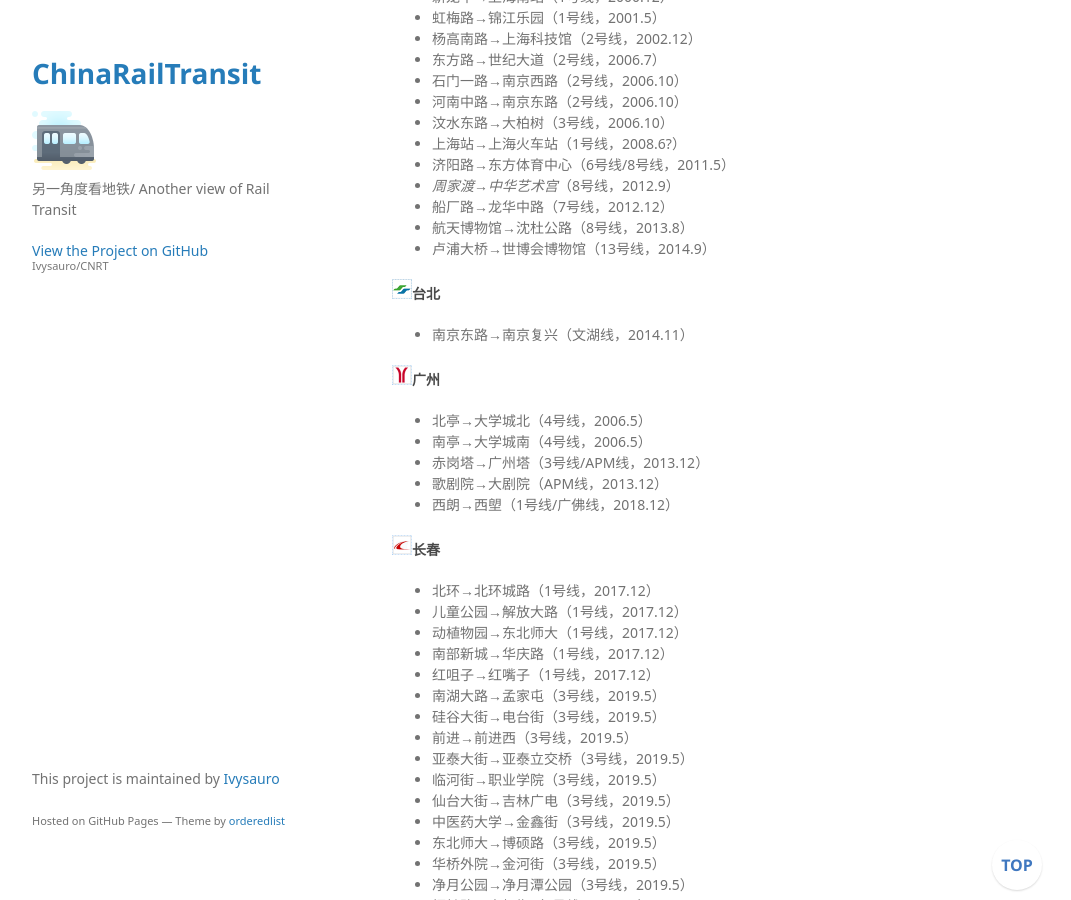
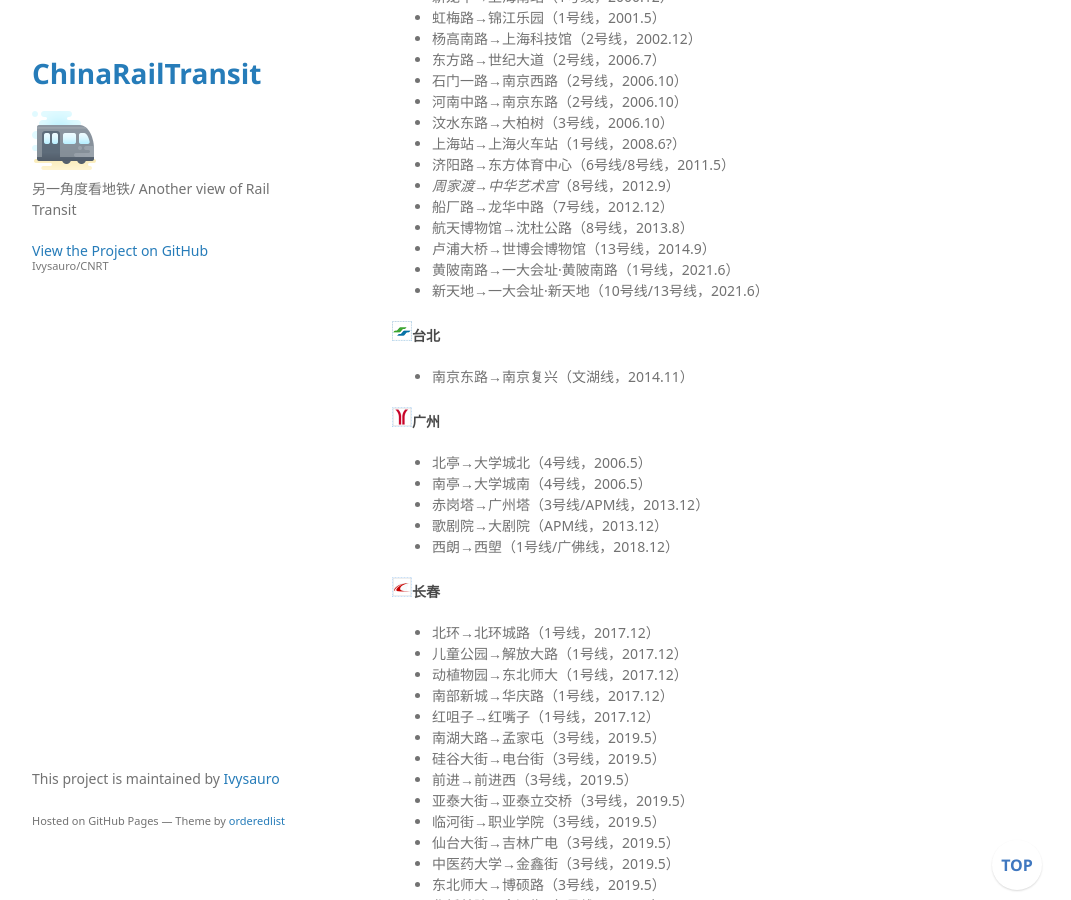
Before and after one commit to Ivysauro/CNRT, a Jekyll site: the page built from data/SpSta.md, in a window 1280 px wide and 900 px high, scrolled down 12394 px. Shown: the whole window, without its empty margins (178-1249 px from the left). Built offline with Jekyll 4.4.1, drawn with Linux system fonts in a browser that asks for light colours; some web fonts are replaced; our own code applies the rules of GitHub Pages for plain Markdown files; a script that is not in the unit is left out.

Commit message:
🍊更新上海数据

```diff
--- a/data/SpSta.md
+++ b/data/SpSta.md
@@ -519,6 +519,8 @@
 - 船厂路→龙华中路（7号线，2012.12）
 - 航天博物馆→沈杜公路（8号线，2013.8）
 - 卢浦大桥→世博会博物馆（13号线，2014.9）
+- 黄陂南路→一大会址·黄陂南路（1号线，2021.6）
+- 新天地→一大会址·新天地（10号线/13号线，2021.6）
 
 #### <img src="https://raw.githubusercontent.com/Ivysauro/CNRT/master/images/city/tp.gif" width="20" hegiht="20"/>台北
 - 南京东路→南京复兴（文湖线，2014.11）
```
